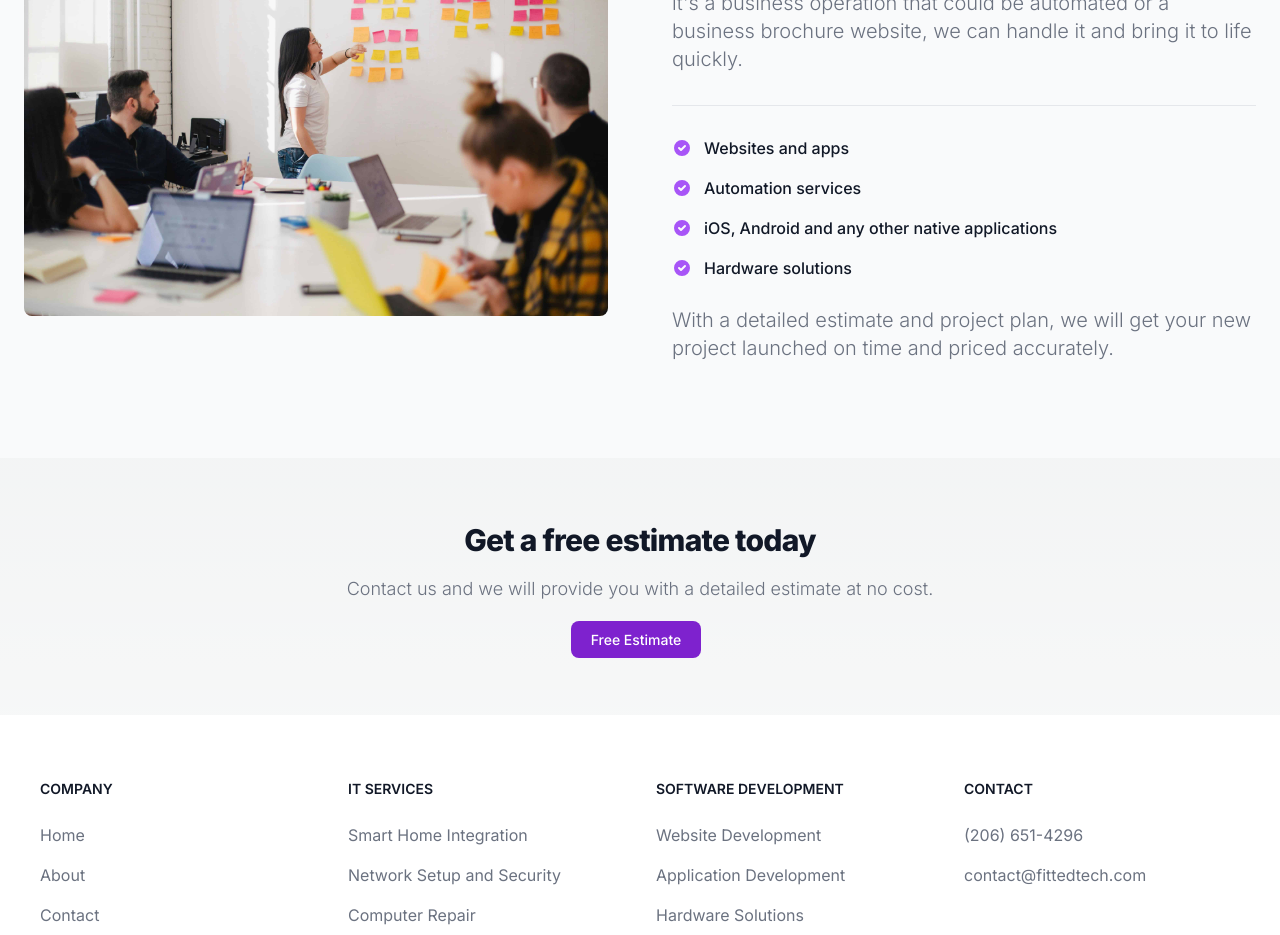
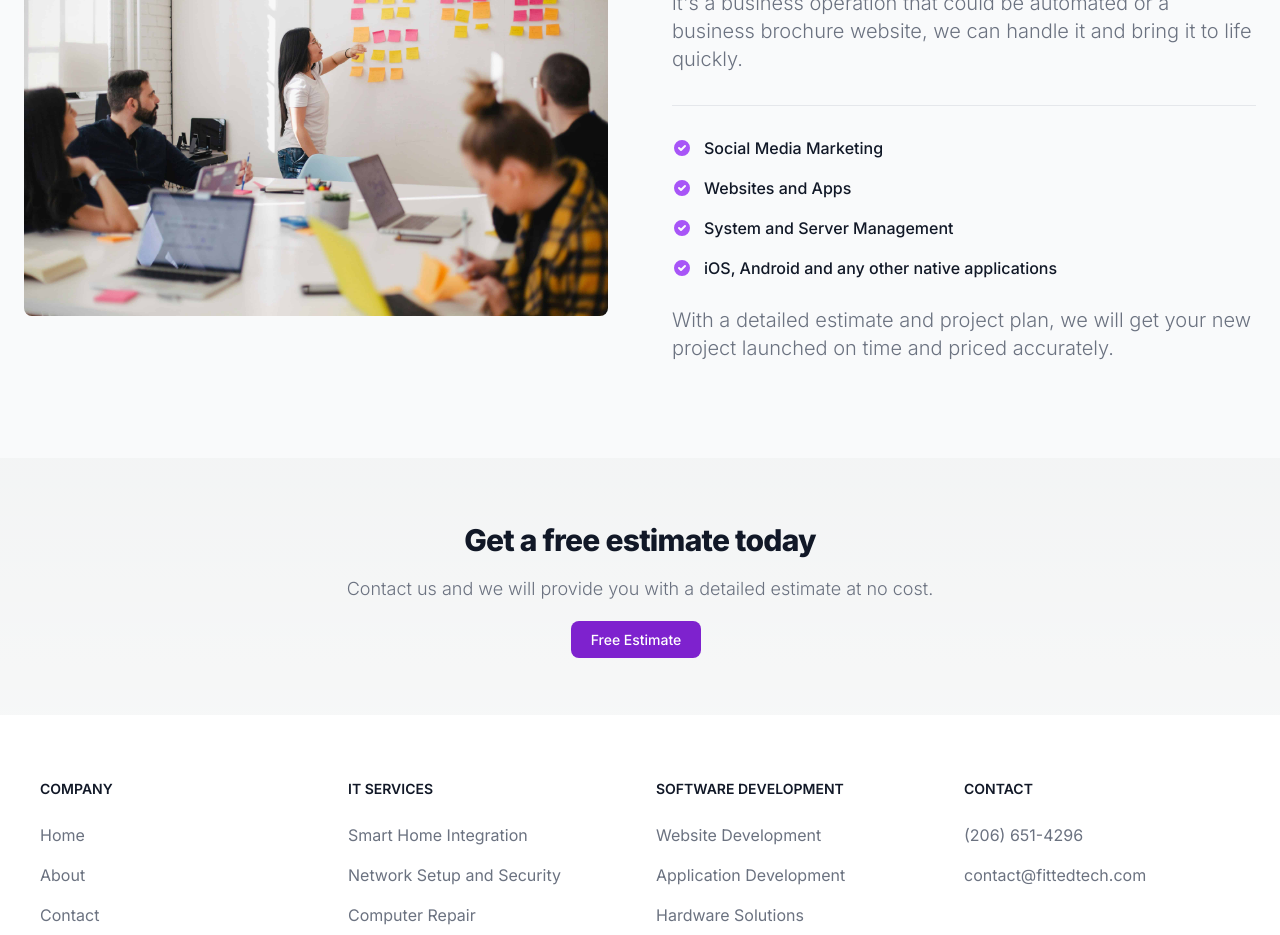
Before and after one commit to ConnerAiken/fittedtech.com, a Next.js app: page / in a window 1280 px wide. Shown: the part 1700-2635 px from the top of the page. Built offline with nearby package versions, Linux system fonts and the light colour scheme.

Commit message:
Final fixes

```diff
--- a/src/app/contact/page.js
+++ b/src/app/contact/page.js
@@ -49,14 +49,20 @@ export default function Contact() {
         body: JSON.stringify(formData),
       });
 
+      alert(JSON.stringify(response, null, 2));
+
       if (!response.ok) {
         throw new Error("Network response was not ok");
+      } else {
+        alert("Message sent successfully");
       }
 
       // Handle successful form submission (e.g., show a success message)
     } catch (error) {
+      alert("An error occurred while submitting the form.");
       // Handle error during form submission (e.g., show an error message)
     } finally {
+      alert("Done!");
       setIsSending(false);
     }
   };
--- a/src/app/page.js
+++ b/src/app/page.js
@@ -248,7 +248,7 @@ export default function Home() {
                       clipRule="evenodd"
                     ></path>
                   </svg>
-                  <span className="text-base font-medium leading-tight text-gray-900 dark:text-white">Websites and apps</span>
+                  <span className="text-base font-medium leading-tight text-gray-900 dark:text-white">Social Media Marketing</span>
                 </li>
                 <li className="flex space-x-3">
                   {/* Icon */}
@@ -264,7 +264,23 @@ export default function Home() {
                       clipRule="evenodd"
                     ></path>
                   </svg>
-                  <span className="text-base font-medium leading-tight text-gray-900 dark:text-white">Automation services</span>
+                  <span className="text-base font-medium leading-tight text-gray-900 dark:text-white">Websites and Apps</span>
+                </li>
+                <li className="flex space-x-3">
+                  {/* Icon */}
+                  <svg
+                    className="flex-shrink-0 w-5 h-5 text-purple-500 dark:text-purple-400"
+                    fill="currentColor"
+                    viewBox="0 0 20 20"
+                    xmlns="http://www.w3.org/2000/svg"
+                  >
+                    <path
+                      fillRule="evenodd"
+                      d="M10 18a8 8 0 100-16 8 8 0 000 16zm3.707-9.293a1 1 0 00-1.414-1.414L9 10.586 7.707 9.293a1 1 0 00-1.414 1.414l2 2a1 1 0 001.414 0l4-4z"
+                      clipRule="evenodd"
+                    ></path>
+                  </svg>
+                  <span className="text-base font-medium leading-tight text-gray-900 dark:text-white">System and Server Management</span>
                 </li>
                 <li className="flex space-x-3">
                   {/* Icon */}
@@ -284,22 +300,6 @@ export default function Home() {
                     iOS, Android and any other native applications
                   </span>
                 </li>
-                <li className="flex space-x-3">
-                  {/* Icon */}
-                  <svg
-                    className="flex-shrink-0 w-5 h-5 text-purple-500 dark:text-purple-400"
-                    fill="currentColor"
-                    viewBox="0 0 20 20"
-                    xmlns="http://www.w3.org/2000/svg"
-                  >
-                    <path
-                      fillRule="evenodd"
-                      d="M10 18a8 8 0 100-16 8 8 0 000 16zm3.707-9.293a1 1 0 00-1.414-1.414L9 10.586 7.707 9.293a1 1 0 00-1.414 1.414l2 2a1 1 0 001.414 0l4-4z"
-                      clipRule="evenodd"
-                    ></path>
-                  </svg>
-                  <span className="text-base font-medium leading-tight text-gray-900 dark:text-white">Hardware solutions</span>
-                </li>
               </ul>
               <p className="font-light lg:text-xl">
                 With a detailed estimate and project plan, we will get your new project launched on time and priced accurately.
```
